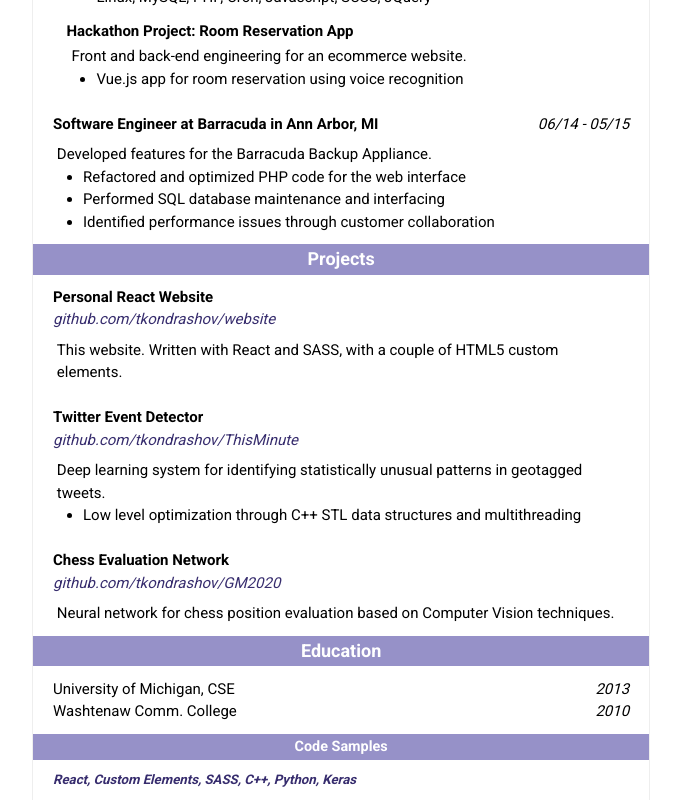
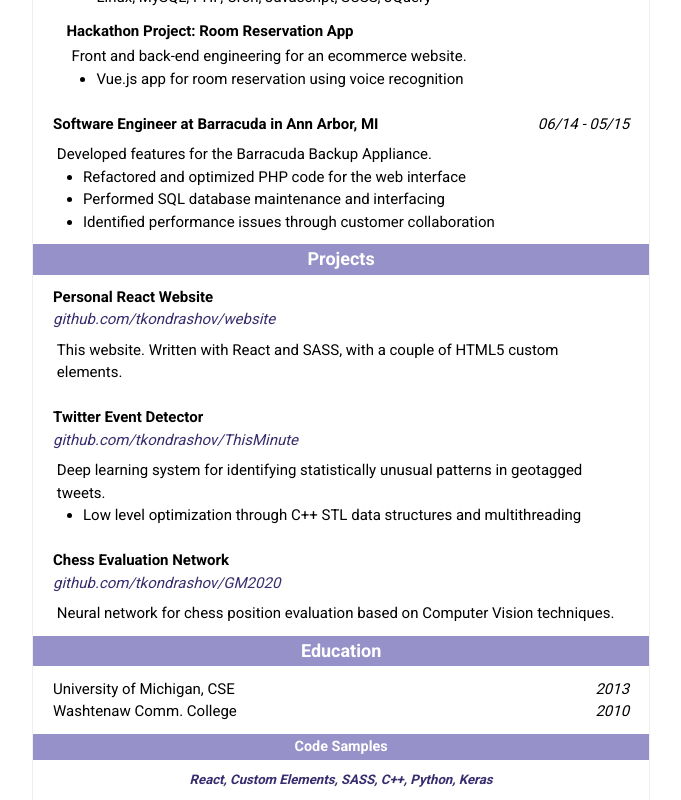
Before and after one commit to skondrashov/website, a React (Create React App) app: page /resume in a window 1280 px wide. Shown: the part 571-1371 px from the top of the page, without its empty margins (352-1033 px from the left). Built offline with nearby package versions, Linux system fonts and the light colour scheme.

Commit message:
baby resume css fix

```diff
--- a/src/Resume.scss
+++ b/src/Resume.scss
@@ -82,6 +82,7 @@
         background-color: $light;
       }
       &.samples {
+        text-align: center;
         font-weight: bold;
         font-size: 110%;
       }
@@ -118,6 +119,4 @@
       }
     }
   }
-  hr {
-  }
 }
```
